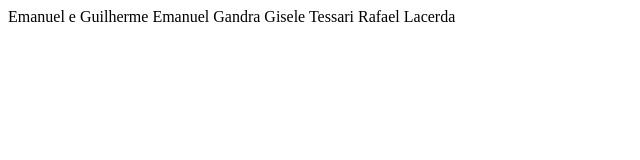
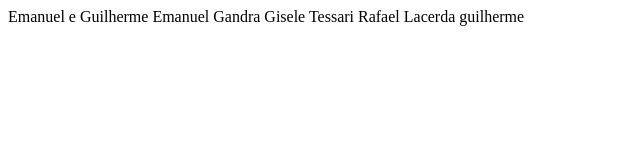
Before and after one commit to GuilhermePGomes/repo_trio, a plain HTML site: page index.html in a window 1280 px wide. Shown: the full height of the page, 0-640 px from the left. Drawn offline with Linux system fonts and the light colour scheme.

Commit message:
Conflito 1

```diff
--- a/index.html
+++ b/index.html
@@ -10,5 +10,6 @@ Emanuel e Guilherme
     Emanuel Gandra
     Gisele Tessari
     Rafael Lacerda
+    guilherme
 </body>
 </html>
```
